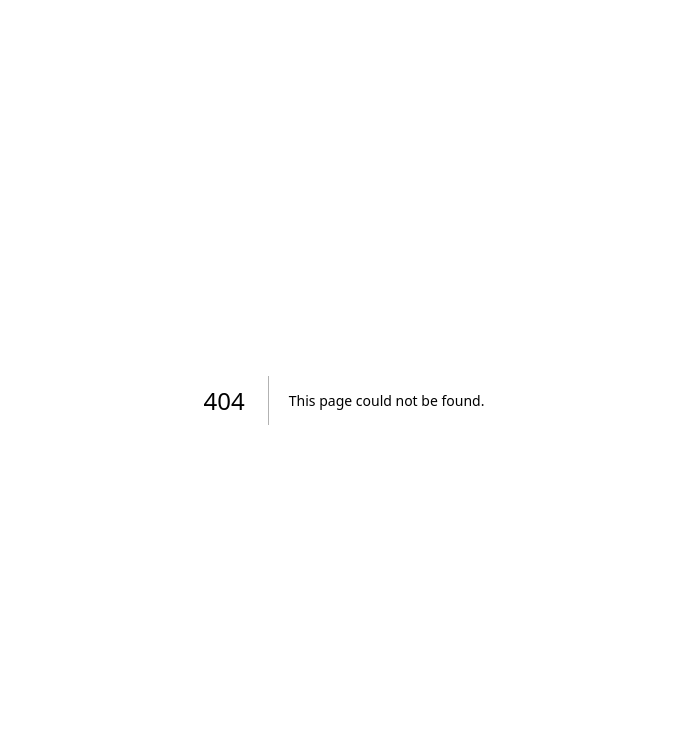
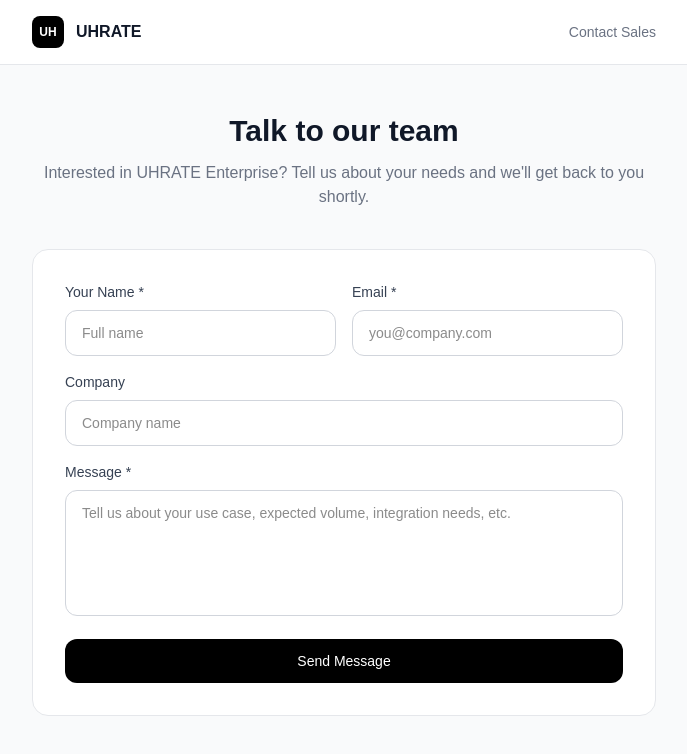
Before and after one commit to PisonAlpha/uhrate, a Next.js app: page /contact in a window 1280 px wide. Before the commit this address had no page. Shown: the top 754 px of the page, without its empty margins (296-983 px from the left). Built offline with nearby package versions, Linux system fonts and the light colour scheme.

Commit message:
Add contact form for enterprise inquiries

```diff
--- /dev/null
+++ b/app/api/contact/route.ts
@@ -0,0 +1,35 @@
+import { NextRequest, NextResponse } from 'next/server';
+import { Resend } from 'resend';
+
+const resend = new Resend(process.env.RESEND_API_KEY);
+
+export async function POST(request: NextRequest) {
+  try {
+    const { name, email, company, message, plan } = await request.json();
+
+    if (!name || !email || !message) {
+      return NextResponse.json({ error: 'Name, email and message are required' }, { status: 400 });
+    }
+
+    await resend.emails.send({
+      from: process.env.RESEND_FROM_EMAIL || 'noreply@uhrate.xyz',
+      to: process.env.CONTACT_EMAIL || 'uhrateofficial@gmail.com',
+      replyTo: email,
+      subject: 'UHRATE Enterprise Inquiry from ' + name,
+      html: `
+        <h2>New Enterprise Inquiry</h2>
+        <p><strong>Name:</strong> ${name}</p>
+        <p><strong>Email:</strong> ${email}</p>
+        <p><strong>Company:</strong> ${company || 'Not provided'}</p>
+        <p><strong>Plan Interest:</strong> ${plan || 'Enterprise'}</p>
+        <p><strong>Message:</strong></p>
+        <p>${message.replace(/\n/g, '<br>')}</p>
+      `,
+    });
+
+    return NextResponse.json({ success: true });
+  } catch (error) {
+    console.error('Contact error:', error);
+    return NextResponse.json({ error: 'Failed to send message. Please try again.' }, { status: 500 });
+  }
+}
--- /dev/null
+++ b/app/contact/page.tsx
@@ -0,0 +1,133 @@
+'use client';
+
+import { useState } from 'react';
+
+export default function Contact() {
+  const [form, setForm] = useState({ name: '', email: '', company: '', message: '' });
+  const [loading, setLoading] = useState(false);
+  const [sent, setSent] = useState(false);
+  const [error, setError] = useState<string | null>(null);
+
+  const handleSubmit = async () => {
+    if (!form.name || !form.email || !form.message) {
+      setError('Please fill in your name, email, and message');
+      return;
+    }
+
+    setLoading(true);
+    setError(null);
+
+    try {
+      const response = await fetch('/api/contact', {
+        method: 'POST',
+        headers: { 'Content-Type': 'application/json' },
+        body: JSON.stringify({ ...form, plan: 'Enterprise' }),
+      });
+
+      const data = await response.json();
+      if (!response.ok) throw new Error(data.error);
+
+      setSent(true);
+    } catch (err: any) {
+      setError(err.message);
+    } finally {
+      setLoading(false);
+    }
+  };
+
+  return (
+    <main className="min-h-screen bg-gray-50">
+      <header className="bg-white border-b border-gray-200">
+        <div className="max-w-2xl mx-auto px-4 sm:px-6 py-4 flex items-center justify-between">
+          <button onClick={() => window.location.href = '/'} className="flex items-center gap-3 bg-transparent border-0 cursor-pointer p-0">
+            <div className="w-8 h-8 bg-black rounded-lg flex items-center justify-center">
+              <span className="text-white text-xs font-bold">UH</span>
+            </div>
+            <span className="font-semibold text-gray-900">UHRATE</span>
+          </button>
+          <span className="text-sm text-gray-500 font-medium">Contact Sales</span>
+        </div>
+      </header>
+
+      <div className="max-w-2xl mx-auto px-4 sm:px-6 py-12">
+        <div className="text-center mb-10">
+          <h1 className="text-3xl font-bold text-gray-900 mb-3">Talk to our team</h1>
+          <p className="text-gray-500">
+            Interested in UHRATE Enterprise? Tell us about your needs and we'll get back to you shortly.
+          </p>
+        </div>
+
+        <div className="bg-white border border-gray-200 rounded-2xl p-6 sm:p-8">
+          {sent ? (
+            <div className="text-center py-8">
+              <div className="text-4xl mb-3">✅</div>
+              <h3 className="font-semibold text-gray-900 text-lg mb-2">Message sent!</h3>
+              <p className="text-gray-500 text-sm mb-6">Thanks for reaching out. Our team will get back to you soon.</p>
+              <button onClick={() => window.location.href = '/'} className="px-6 py-3 bg-black text-white rounded-xl text-sm font-medium hover:bg-gray-800 transition-colors">
+                Back to home
+              </button>
+            </div>
+          ) : (
+            <>
+              {error && (
+                <div className="p-4 bg-red-50 border border-red-200 rounded-xl text-red-600 text-sm mb-6">{error}</div>
+              )}
+
+              <div className="space-y-4">
+                <div className="grid grid-cols-1 sm:grid-cols-2 gap-4">
+                  <div>
+                    <label className="block text-sm font-medium text-gray-700 mb-2">Your Name *</label>
+                    <input
+                      type="text"
+                      value={form.name}
+                      onChange={e => setForm(p => ({ ...p, name: e.target.value }))}
+                      placeholder="Full name"
+                      className="w-full px-4 py-3 border border-gray-300 rounded-xl text-sm focus:outline-none focus:ring-2 focus:ring-black"
+                    />
+                  </div>
+                  <div>
+                    <label className="block text-sm font-medium text-gray-700 mb-2">Email *</label>
+                    <input
+                      type="email"
+                      value={form.email}
+                      onChange={e => setForm(p => ({ ...p, email: e.target.value }))}
+                      placeholder="you@company.com"
+                      className="w-full px-4 py-3 border border-gray-300 rounded-xl text-sm focus:outline-none focus:ring-2 focus:ring-black"
+                    />
+                  </div>
+                </div>
+                <div>
+                  <label className="block text-sm font-medium text-gray-700 mb-2">Company</label>
+                  <input
+                    type="text"
+                    value={form.company}
+                    onChange={e => setForm(p => ({ ...p, company: e.target.value }))}
+                    placeholder="Company name"
+                    className="w-full px-4 py-3 border border-gray-300 rounded-xl text-sm focus:outline-none focus:ring-2 focus:ring-black"
+                  />
+                </div>
+                <div>
+                  <label className="block text-sm font-medium text-gray-700 mb-2">Message *</label>
+                  <textarea
+                    value={form.message}
+                    onChange={e => setForm(p => ({ ...p, message: e.target.value }))}
+                    placeholder="Tell us about your use case, expected volume, integration needs, etc."
+                    rows={5}
+                    className="w-full px-4 py-3 border border-gray-300 rounded-xl text-sm focus:outline-none focus:ring-2 focus:ring-black resize-none"
+                  />
+                </div>
+                <button
+                  onClick={handleSubmit}
+                  disabled={loading}
+                  className="w-full py-3 bg-black text-white rounded-xl text-sm font-medium hover:bg-gray-800 transition-colors disabled:opacity-50"
+                >
+                  {loading ? 'Sending...' : 'Send Message'}
+                </button>
+              </div>
+            </>
+          )}
+        </div>
+      </div>
+    </main>
+  );
+}
--- a/app/pricing/page.tsx
+++ b/app/pricing/page.tsx
@@ -211,7 +211,7 @@ export default function Pricing() {
                 </button>
               ) : plan.key === 'enterprise' ? (
                 <button
-                  onClick={() => window.location.href = 'mailto:hello@uhrate.xyz'}
+                  onClick={() => window.location.href = '/contact'}
                   className="w-full py-3 border border-gray-300 text-gray-700 rounded-xl text-sm font-medium hover:bg-gray-50 transition-colors"
                 >
                   {plan.cta}
```
